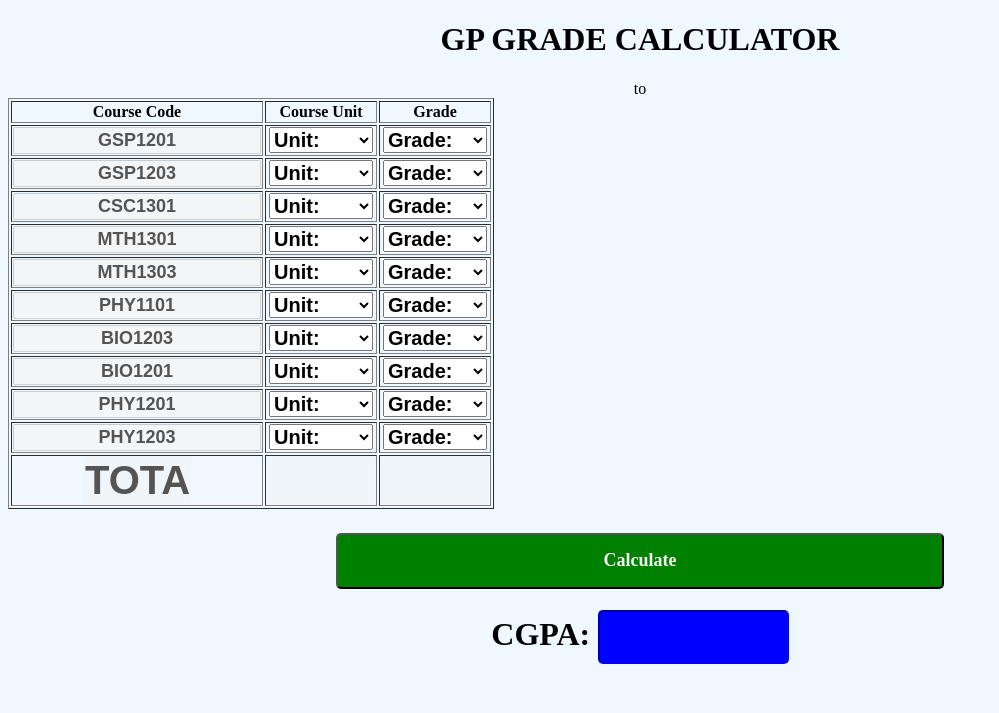
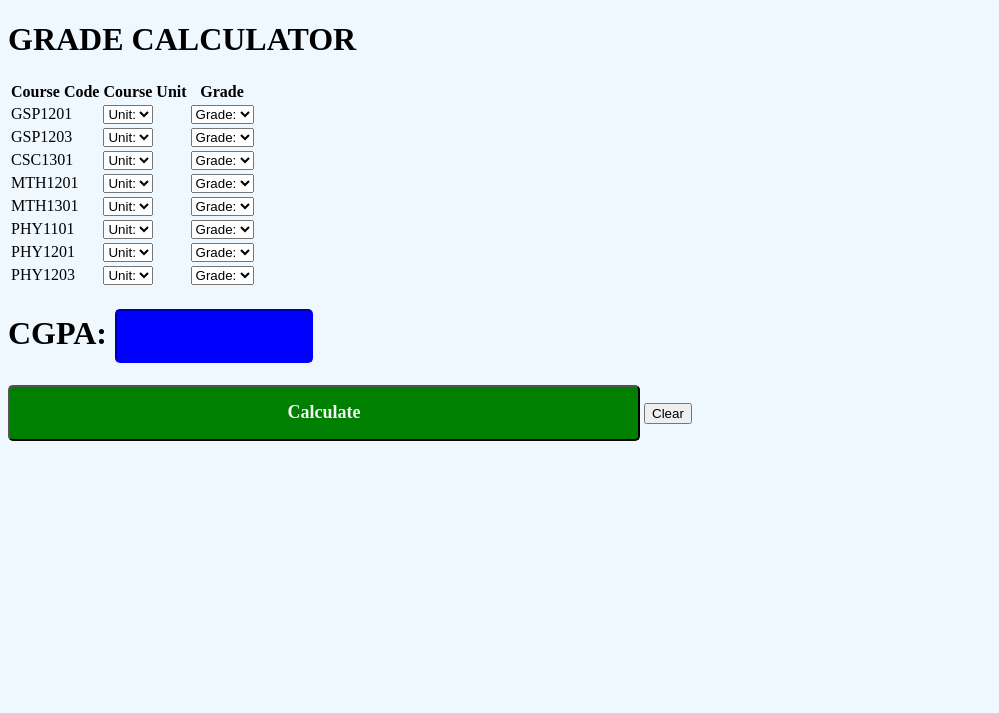
Before and after one commit to Mahmud2123/gp-cal.github.io, a website: page index.html in a window 1280 px wide. Shown: the whole page, without its empty margins (0-999 px from the left). Drawn offline with Linux system fonts and the light colour scheme.

Commit message:
Update index.html

```diff
--- a/index.html
+++ b/index.html
@@ -6,242 +6,127 @@
   <meta http-equiv="X-UA-Compatible" content="IE=edge">
   <meta name="viewport" content="width=device-width, initial-scale=1.0">
   <link rel="stylesheet" href="style.css">
-  <title>Document</title>
+  <title>GRADE CALCULATOR</title>
 </head>
 <body>
-  <div id="cont1">
-    <div id="cont2">
-  <h1>GP GRADE CALCULATOR</h1>
-  <table border="1">
+  <div class="container">
+    <h1>GRADE CALCULATOR</h1>
+    <table id="grade-table">
       <tr>
-  <th id="wide">Course Code</th>
+        <th>Course Code</th>
         <th>Course Unit</th>
         <th>Grade</th>
       </tr>
       <tr>
-    <td> <input id="code" type="text"  value="GSP1201" disabled> </input></td>
-      <td> <select id="unit" >
+        <td class="course-code">GSP1201</td>
+        <td>
+          <select class="course-unit">
             <option value="">Unit:</option>
-       <option value="0">0</option>
-        <option value="1">1</option>
-        <option value="2">2</option>
-        <option value="3">3</option>
-        <option value="4">4</option>
           </select>
         </td>
-      <td> <select id="grade">
+        <td>
+          <select class="grade">
             <option>Grade:</option>
-        <option  value="5">A</option>
-        <option  value="4">B</option>
-        <option  value="3">C</option>
-        <option  value="2">D</option>
-        <option  value="1">E</option>
-      </select>
-      </td>
-  </tr>to
-  <tr>
-  <td> <input id="code" type="text" value="GSP1203" disabled> </td>
-  <td> <select id="unit" >
-        <option value="">Unit:</option>
-       <option value="0">0</option>
-        <option value="1">1</option>
-        <option value="2">2</option>
-        <option value="3">3</option>
-        <option value="4">4</option>
-      </select>
-  </td>
-  <td> <select id="grade">
-        <option>Grade:</option>
-        <option  value="5">A</option>
-        <option  value="4">B</option>
-        <option  value="3">C</option>
-        <option  value="2">D</option>
-        <option  value="1">E</option>
           </select>
         </td>
       </tr>
       <tr>
-    <td> <input id="code" type="text"  value="CSC1301" disabled> </input></td>
-      <td> <select id="unit" >
+        <td class="course-code">GSP1203</td>
+        <td>
+          <select class="course-unit">
             <option value="">Unit:</option>
-       <option value="0">0</option>
-        <option value="1">1</option>
-        <option value="2">2</option>
-        <option value="3">3</option>
-        <option value="4">4</option>
-      </select>
           </select>
         </td>
-      <td> <select id="grade">
+        <td>
+          <select class="grade">
             <option>Grade:</option>
-        <option  value="5">A</option>
-        <option  value="4">B</option>
-        <option  value="3">C</option>
-        <option  value="2">D</option>
-        <option  value="1">E</option>
           </select>
         </td>
       </tr>
       <tr>
-    <td> <input id="code" type="text"  value="MTH1301" disabled> </input></td>
-      <td> <select id="unit" >
+        <td class="course-code">CSC1301</td>
+        <td>
+          <select class="course-unit">
             <option value="">Unit:</option>
-       <option value="0">0</option>
-        <option value="1">1</option>
-        <option value="2">2</option>
-        <option value="3">3</option>
-        <option value="4">4</option>
-      </select>
           </select>
         </td>
-      <td> <select id="grade">
+        <td>
+          <select class="grade">
             <option>Grade:</option>
-        <option  value="5">A</option>
-        <option  value="4">B</option>
-        <option  value="3">C</option>
-        <option  value="2">D</option>
-        <option  value="1">E</option>
           </select>
         </td>
       </tr>
       <tr>
-    <td> <input id="code" type="text"  value="MTH1303" disabled> </input></td>
-      <td> <select id="unit" >
+        <td class="course-code">MTH1201</td>
+        <td>
+          <select class="course-unit">
             <option value="">Unit:</option>
-       <option  value="0">0</option>
-        <option  value="1">1</option>
-        <option  value="2">2</option>
-        <option  value="3">3</option>
-        <option  value="4">4</option>
           </select>
         </td>
-      <td> <select id="grade">
+        <td>
+          <select class="grade">
             <option>Grade:</option>
-        <option  value="5">A</option>
-        <option  value="4">B</option>
-        <option  value="3">C</option>
-        <option  value="2">D</option>
-        <option  value="1">E</option>
           </select>
         </td>
       </tr>
       <tr>
-    <td> <input id="code" type="text"  value="PHY1101" disabled> </input></td>
-      <td> <select id="unit" >
-        <option >Unit:</option>
-       <option value="0">0</option>
-        <option value="1">1</option>
-        <option value="2">2</option>
-        <option value="3">3</option>
-        <option value="4">4</option>
+        <td class="course-code">MTH1301</td>
+        <td>
+          <select class="course-unit">
+            <option value="">Unit:</option>
           </select>
         </td>
-      <td> <select id="grade">
+        <td>
+          <select class="grade">
             <option>Grade:</option>
-        <option  value="5">A</option>
-        <option  value="4">B</option>
-        <option  value="3">C</option>
-        <option  value="2">D</option>
-        <option  value="1">E</option>
           </select>
         </td>
       </tr>
       <tr>
-    <td> <input id="code" type="text"  value="BIO1203" disabled> </input></td>
-      <td> <select id="unit" >
-        <option>Unit:</option>
-       <option value="0">0</option>
-        <option value="1">1</option>
-        <option value="2">2</option>
-        <option value="3">3</option>
-        <option value="4">4</option>
+        <td class="course-code">PHY1101</td>
+        <td>
+          <select class="course-unit">
+            <option value="">Unit:</option>
           </select>
         </td>
-      <td> <select id="grade">
+        <td>
+          <select class="grade">
             <option>Grade:</option>
-        <option  value="5">A</option>
-        <option  value="4">B</option>
-        <option  value="3">C</option>
-        <option  value="2">D</option>
-        <option  value="1">E</option>
           </select>
         </td>
       </tr>
       <tr>
-    <td> <input id="code" type="text"  value="BIO1201" disabled> </input></td>
-      <td> <select id="unit" >
-        <option>Unit:</option>
-       <option  value="0">0</option>
-        <option  value="1">1</option>
-        <option value="2">2</option>
-        <option  value="3">3</option>
-        <option value="4">4</option>
+        <td class="course-code">PHY1201</td>
+        <td>
+          <select class="course-unit">
+            <option value="">Unit:</option>
           </select>
         </td>
-      <td> <select id="grade">
+        <td>
+          <select class="grade">
             <option>Grade:</option>
-        <option  value="5">A</option>
-        <option  value="4">B</option>
-        <option  value="3">C</option>
-        <option  value="2">D</option>
-        <option  value="1">E</option>
-      </select>
-  </tr>
-     <tr>
-    <td> <input id="code" type="text"  value="PHY1201" disabled> </input></td>
-      <td> <select id="unit" >
-        <option value="">Unit:</option>
-       <option value="0">0</option>
-        <option  value="1">1</option>
-        <option value="2">2</option>
-        <option  value="3">3</option>
-        <option value="4">4</option>
-      </select>
-      </td>
-      <td> <select id="grade">
-        <option>Grade:</option>
-        <option  value="5">A</option>
-        <option  value="4">B</option>
-        <option  value="3">C</option>
-        <option  value="2">D</option>
-        <option  value="1">E</option>
           </select>
         </td>
       </tr>
       <tr>
-    <td> <input id="code" type="text"  value="PHY1203" disabled> </input></td>
-      <td> <select id="unit" >
+        <td class="course-code">PHY1203</td>
+        <td>
+          <select class="course-unit">
             <option value="">Unit:</option>
-       <option  value="0">0</option>
-        <option  value="1">1</option>
-        <option  value="2">2</option>
-        <option  value="3">3</option>
-        <option value="4">4</option>
           </select>
         </td>
-      <td> <select id="grade">
+        <td>
+          <select class="grade">
             <option>Grade:</option>
-        <option  value="5">A</option>
-        <option  value="4">B</option>
-        <option  value="3">C</option>
-        <option  value="2">D</option>
-        <option  value="1">E</option>
           </select>
         </td>
       </tr>
-    <tr>
-    <td> <input id="total" type="text"  value="TOTAL UNITS/GRADES" disabled> </input></td>
-      <td> <input id="totalUnit" disabled> </input>
-      </td>
-      <td> <input id="totalGrade" disabled></input>
-      </td>
-  </tr>
-
+      <!-- Add more rows for additional courses -->
     </table>
-    </div>
-  <div id="cont3">
+     <div class="calculate-section">
+             <h1>CGPA: <input id="result" type="number"></h1>
       <button id="btn-cal">Calculate</button>
-    <h1>CGPA: <input id="result" type="number"> </h1>
+      <button id="btn-clear">Clear</button>
     </div>
   </div>
   <script src="script.js" type="text/JavaScript"></script>
```
Lines whose indentation alone changed are shown as unchanged.
